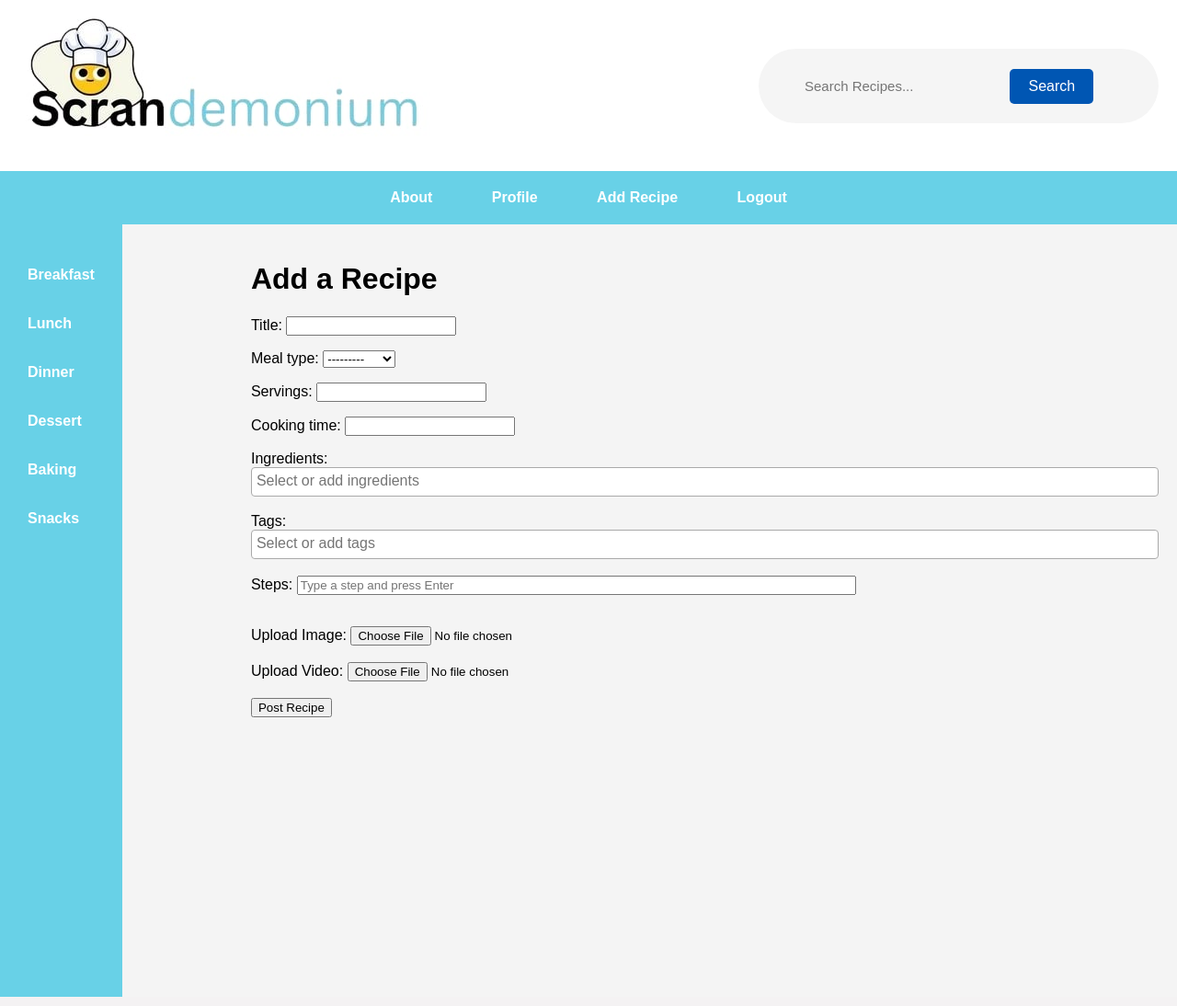
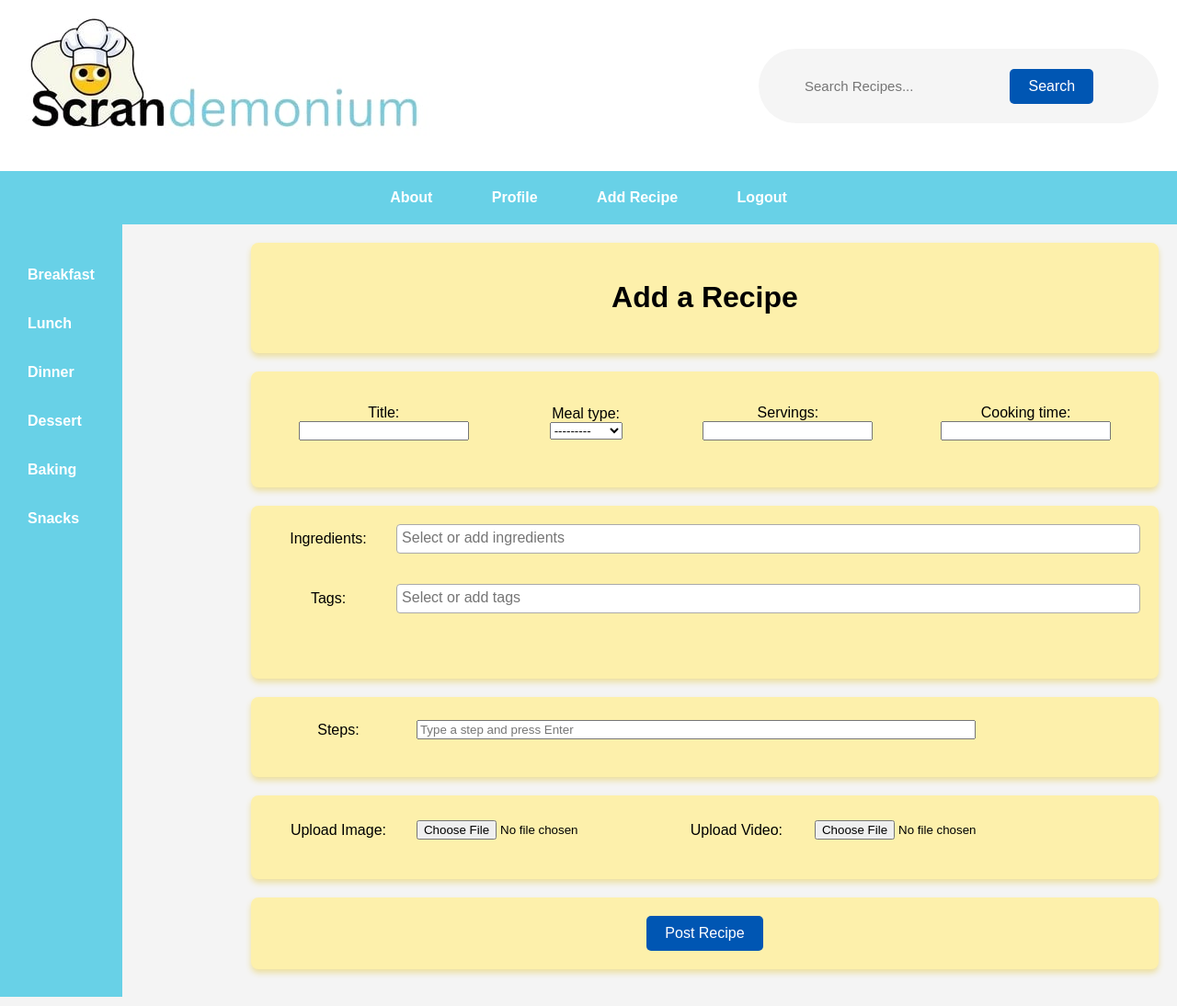
Before and after one commit to KeiranWalker/Scrandemonium, a Django app: page /scrandemonium/login/add_recipe/ in a window 1280 px wide. Shown: the whole page at 92% size. Run offline with Django 3.2, Linux system fonts and the light colour scheme; the visitor is signed in with stand-in values (Sample User, id 1); data that the repository does not hold is empty; some libraries are stand-ins or nearby versions.

Commit message:
Css for add_recipe and recipe comment fix

```diff
--- a/static/css/styles.css
+++ b/static/css/styles.css
@@ -338,7 +338,7 @@ th {
     padding: 20px;
     border-radius: 8px;
     box-shadow: 0px 4px 6px #ecdfa0ce;
-    width: 96%;
+    width: 90%;
     margin: 5px;
     box-shadow: 0px 0px 10px rgba(0, 0, 0, 0.1);
     align-items: center;
@@ -372,3 +372,54 @@ th {
 .fav-btn:hover {
     background-color: #d64545;
 }
+
+/*add_recipe*/
+
+.add-container {
+    display: flex;
+    align-items: center;
+    gap: 10px;
+    margin-bottom: 15px;
+}
+
+.ingredient-container select,
+.tag-container select {
+    width: 80%;
+    min-width: 200px;
+}
+
+label {
+    width: 150px;
+    display: inline-block;
+}
+
+button{
+    background-color: #0056b3;
+    color: white;
+    border: none;
+    padding: 10px 20px;
+    font-size: 16px;
+    text-emphasis: bold;
+    cursor: pointer;
+    border-radius: 5px;
+}
+
+input[type="submit"]:hover {
+    background-color: #013e80;
+    color: #ffffffe7;
+}
+
+.post-comment {
+    display: inline-block;
+    padding: 10px 15px;
+    background-color: #0056b3;
+    color: white;
+    text-decoration: none;
+    border-radius: 5px;
+    font-size: 16px;
+    border: none;
+}
+
+.post-comment:hover {
+    background-color: #013e80;
+}
--- a/templates/scrandemonium/add_recipe.html
+++ b/templates/scrandemonium/add_recipe.html
@@ -7,38 +7,58 @@
 
 {% block body_block %}
 
+<div class="box">
   <h1>Add a Recipe</h1>
+</div>
 
 <form method="post" enctype="multipart/form-data">
     {% csrf_token %}
+
+    <div class="box">
+      <div class="add-container">
         {{ form.as_p }}
+      </div>
+    </div>
 
+    <div class="box">
     <!-- INGREDIENTS -->
+        <div class="add-container">
           <label for="ingredient-select">Ingredients:</label>
-    <select id="ingredient-select" multiple="multiple" style="width: 100%;">
+          <select id="ingredient-select" multiple="multiple">
               {% for ingredient in all_ingredients %}
                   <option value="{{ ingredient.name }}">{{ ingredient.name }}</option>
               {% endfor %}
           </select>
+        </div>
       <div id="ingredient-list" class="mt-2"></div>
       <br>
 
       <!-- TAGS -->
+      <div class="add-container">
           <label for="tag-select">Tags:</label>
-    <select id="tag-select" name="tags" multiple="multiple" style="width: 100%;">
+          <select id="tag-select" name="tags" multiple="multiple">
               {% for tag in all_tags %}
                   <option value="{{ tag.name }}">{{ tag.name }}</option>
               {% endfor %}
           </select>
+      </div>
       <br><br>
+    </div>
 
     <!-- STEPS -->
+    <div class="box">
+      <div class="add-container">
         <label for="step-input">Steps:</label>
         <input type="text" id="step-input" placeholder="Type a step and press Enter" style="width: 100%; max-width: 600px;">
         <ol id="steps-list"></ol>
         <input type="hidden" name="step" id="step-hidden">
         <br>
+      </div>
+    </div>
 
+
+    <div class="box">
+      <div class="add-container">
         <!-- IMAGE -->
         <label for="recipe_picture_file">Upload Image:</label>
         <input type="file" name="recipe_picture_file" accept="image/*">
@@ -48,9 +68,13 @@
         <label for="recipe_video_file">Upload Video:</label>
         <input type="file" name="recipe_video_file" accept="video/*">
         <br><br>
+      </div>
+    </div>
 
+    <div class="box">
       <!-- SUBMIT -->
       <button type="submit">Post Recipe</button>
+    </div>
 </form>
 
 <!-- JS + Select2 -->
--- a/templates/scrandemonium/recipe.html
+++ b/templates/scrandemonium/recipe.html
@@ -110,7 +110,9 @@
             {% else %}
                 <p>No comments yet. Be the first to leave a review!</p>
             {% endif %}
-            <a href="{% url 'scrandemonium:review_recipe' recipe.recipe_id%}">Let us know what you think?</a>
+            <a href="{% url 'scrandemonium:review_recipe' recipe.recipe_id %}" class="post-comment">
+                Let us know what you think?
+            </a>
         </div>
     </div>
 {% endblock %}
```
Lines whose indentation alone changed are shown as unchanged.
